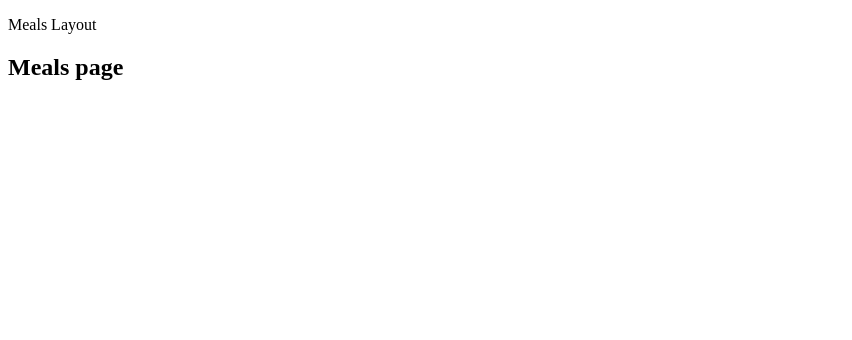
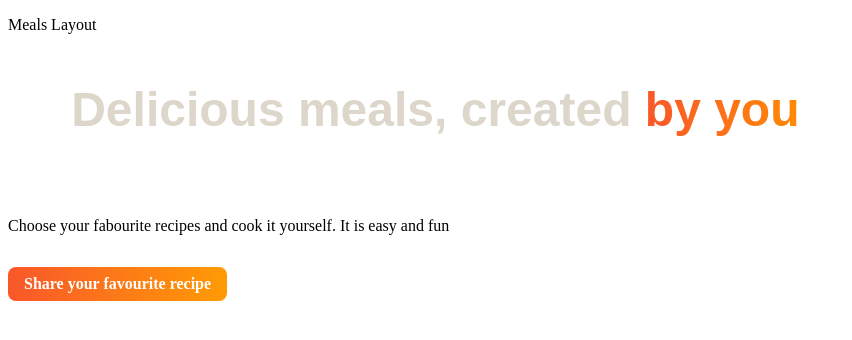
Before and after one commit to lskal/foodies-next-js-project, a Next.js app: page /meals in a window 1280 px wide. Shown: the top 340 px of the page, without its empty margins (0-852 px from the left). Built offline with nearby package versions, Linux system fonts and the light colour scheme.

Commit message:
feat(05): imprementation grid fav food without db server

```diff
--- /dev/null
+++ b/app/components/meals/meal-item.js
@@ -0,0 +1,26 @@
+import Link from 'next/link';
+import Image from 'next/image';
+
+import classes from './meal-item.module.css';
+
+export default function MealItem({ title, slug, image, summary, creator }) {
+    return (
+        <article className={classes.meal}>
+            <header>
+                <div className={classes.image}>
+                    <Image src={image} alt={title} fill />
+                </div>
+                <div className={classes.headerText}>
+                    <h2>{title}</h2>
+                    <p>by {creator}</p>
+                </div>
+            </header>
+            <div className={classes.content}>
+                <p className={classes.summary}>{summary}</p>
+                <div className={classes.actions}>
+                    <Link href={`/meals/${slug}`}>View Details</Link>
+                </div>
+            </div>
+        </article>
+    );
+}
--- /dev/null
+++ b/app/components/meals/meal-item.module.css
@@ -0,0 +1,75 @@
+.meal {
+  display: flex;
+  flex-direction: column;
+  justify-content: space-between;
+  height: 100%;
+  border-radius: 4px;
+  box-shadow: 0 0 12px rgba(0, 0, 0, 0.3);
+  overflow: hidden;
+  transition: all 0.3s ease-in-out;
+  color: #ddd6cb;
+  background: linear-gradient(90deg, #2c1e19, #25200f);
+}
+
+.headerText {
+  padding: 0.5rem 1rem 0 1rem;
+}
+
+.headerText h2 {
+  margin: 0;
+  font-size: 1.5rem;
+  font-family: "Montserrat", sans-serif;
+}
+
+.headerText p {
+  font-size: 0.75rem;
+  color: #cfa69b;
+  font-style: italic;
+}
+
+.meal h2,
+.meal p {
+  margin: 0;
+}
+
+.image {
+  position: relative;
+  height: 15rem;
+}
+
+.meal img {
+  object-fit: cover;
+}
+
+.content {
+  display: flex;
+  flex-direction: column;
+  justify-content: space-between;
+  height: 100%;
+}
+
+.summary {
+  padding: 1rem 1rem 0 1rem;
+}
+
+.actions {
+  padding: 1rem;
+  text-align: right;
+}
+
+.actions a {
+  display: inline-block;
+  margin-top: 1rem;
+  padding: 0.5rem 1rem;
+  border-radius: 0.5rem;
+  background: linear-gradient(90deg, #f9572a, #ff9b05);
+  color: #ffffff;
+  font-weight: bold;
+  text-decoration: none;
+}
+
+.actions a:hover,
+.actions a:active {
+  background: linear-gradient(90deg, #fd4715, #f9b241);
+  box-shadow: 0 0 12px rgba(242, 100, 18, 0.8);
+}
--- /dev/null
+++ b/app/components/meals/meals-grid.js
@@ -0,0 +1,8 @@
+import MealItem from './meal-item'
+import classes from './meals-grid.module.css'
+
+export default function MealsGrid({ meals }) {
+    return <ul className={classes.meals}>
+        {meals.map(meal => <li key={meal.id}><MealItem {...meal} /></li>)}
+    </ul>
+}
--- /dev/null
+++ b/app/components/meals/meals-grid.module.css
@@ -0,0 +1,10 @@
+.meals {
+  width: 90%;
+  max-width: 90rem;
+  display: grid;
+  grid-template-columns: repeat(auto-fill, minmax(20rem, 1fr));
+  grid-gap: 5rem;
+  margin: 2rem auto;
+  list-style: none;
+  padding: 0;
+}
--- a/app/meals/page.js
+++ b/app/meals/page.js
@@ -1,3 +1,21 @@
+import Link from 'next/link'
+
+import classes from './page.module.css'
+import MealsGrid from '../components/meals/meals-grid'
+
 export default function Meals() {
-  return <h2>Meals page</h2>;
+  return (
+    <>
+      <header className={classes.header}>
+        <h1>Delicious meals, created <span className={classes.highlight}>by you </span></h1>
+      </header>
+      <p>Choose your fabourite recipes and cook it yourself. It is easy and fun</p>
+      <p className={classes.cta}>
+        <Link href='/meals/share'>Share your favourite recipe</Link>
+      </p>
+      <main className={classes.main}>
+        <MealsGrid meals={[]} />
+      </main>
+    </>
+  )
 }
--- /dev/null
+++ b/app/meals/page.module.css
@@ -0,0 +1,51 @@
+.header {
+  gap: 3rem;
+  margin: 3rem auto 5rem auto;
+  width: 90%;
+  max-width: 75rem;
+  color: #ddd6cb;
+  font-size: 1.5rem;
+}
+
+.header h1 {
+  font-family: "Montserrat", sans-serif;
+}
+
+.highlight {
+  background: linear-gradient(90deg, #f9572a, #ff8a05);
+  background-clip: text;
+  -webkit-background-clip: text;
+  -webkit-text-fill-color: transparent;
+}
+
+.header p {
+  margin: 0;
+}
+
+.cta a {
+  display: inline-block;
+  margin-top: 1rem;
+  padding: 0.5rem 1rem;
+  border-radius: 0.5rem;
+  background: linear-gradient(90deg, #f9572a, #ff9b05);
+  color: #ffffff;
+  font-weight: bold;
+  text-decoration: none;
+}
+
+.loading {
+  text-align: center;
+  animation: loading 1.2s ease-in-out infinite;
+}
+
+@keyframes loading {
+  0% {
+    color: #e9e9e9;
+  }
+  50% {
+    color: #b89b84;
+  }
+  100% {
+    color: #e9e9e9;
+  }
+}
--- a/jsconfig.json
+++ b/jsconfig.json
@@ -4,5 +4,6 @@
     "paths": {
       "@/*": ["./*"]
     }
-  }
+  },
+  "checkjs": true
 }
```
